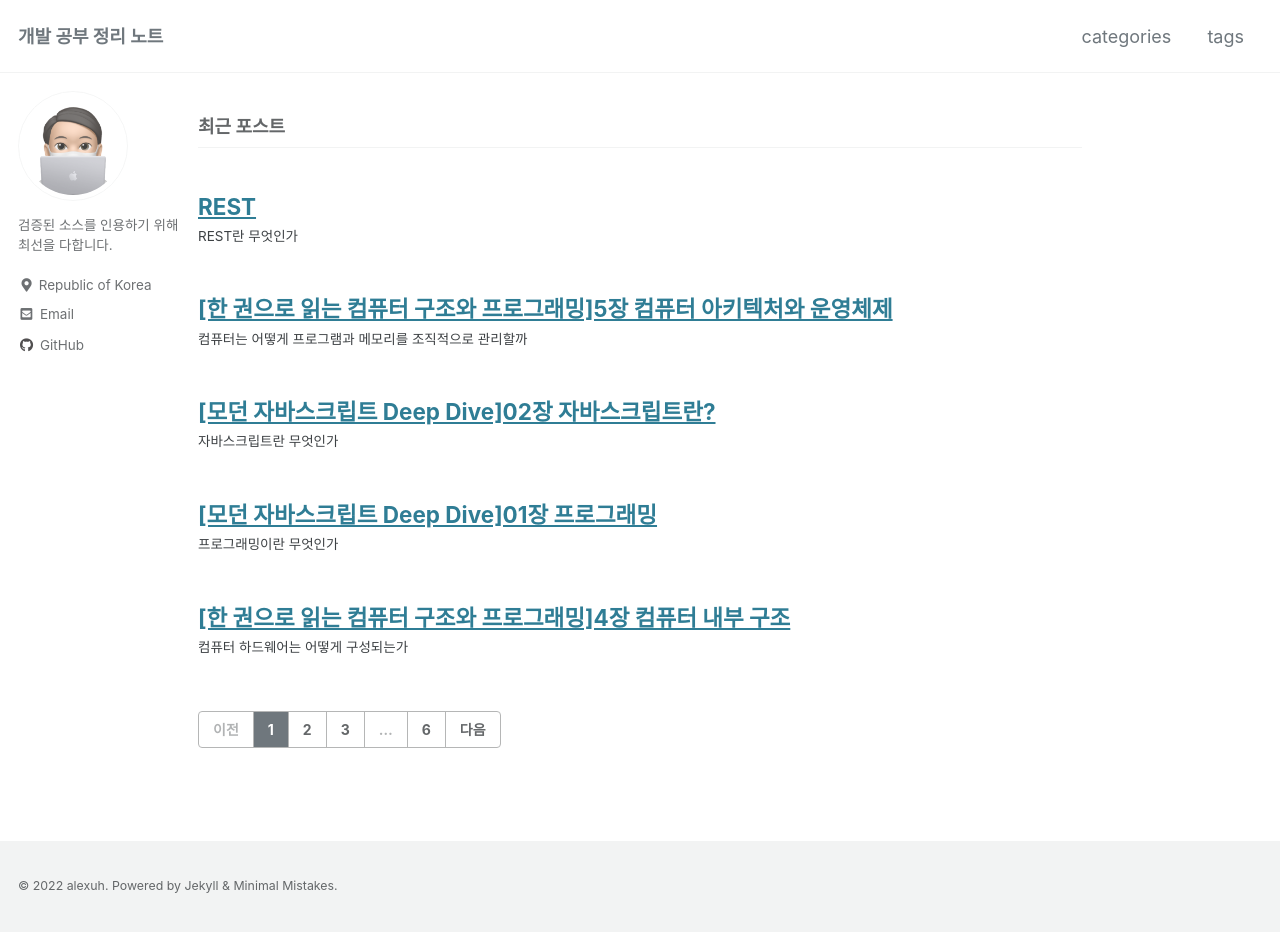
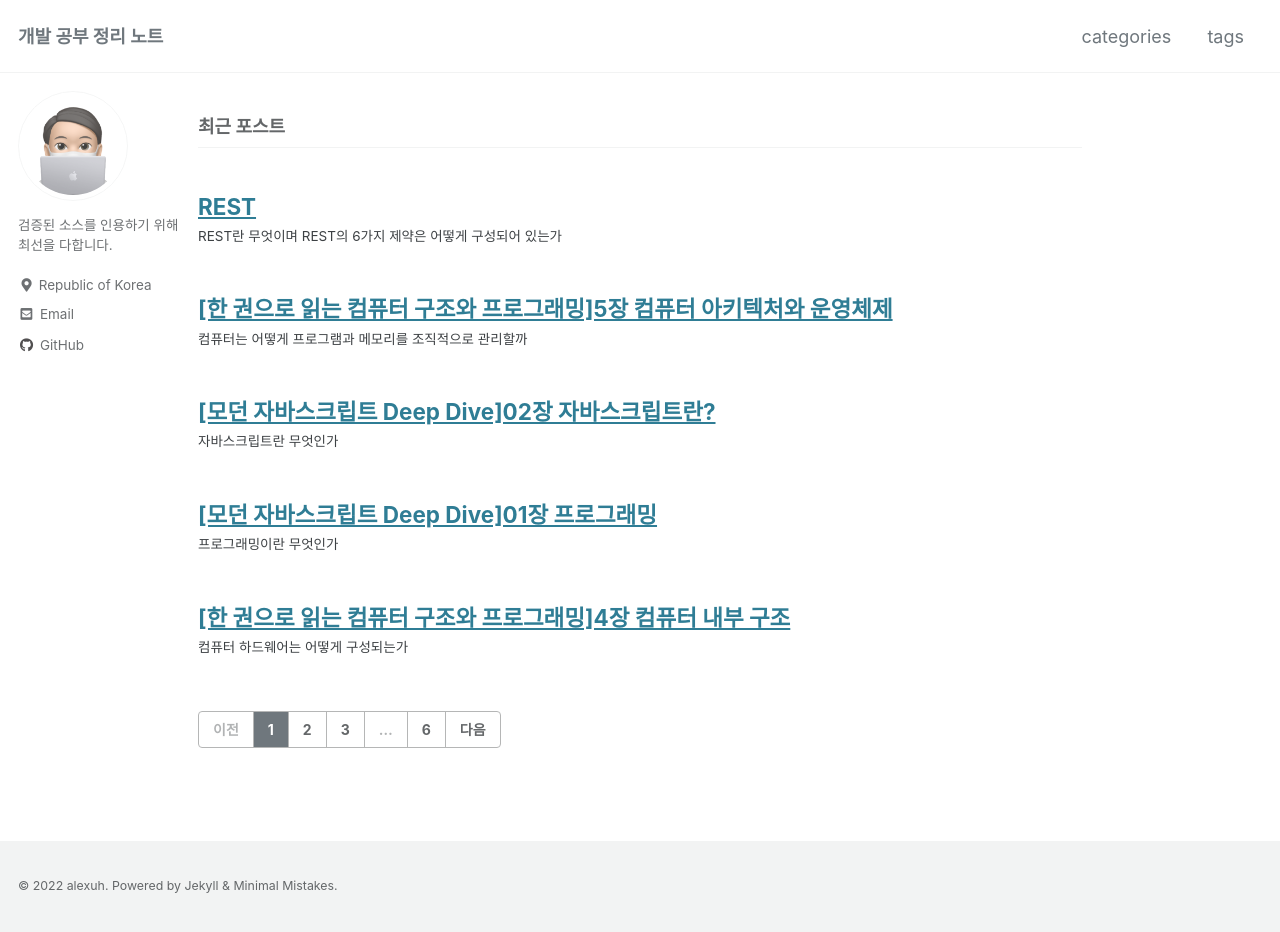
Before and after one commit to alexuhn/alexuhn.github.io-old, a Jekyll site: the page built from index.html, in a window 1280 px wide and 932 px high. Built offline with Jekyll 4.4.1, drawn with Linux system fonts in a browser that asks for light colours; cached includes are drawn as plain includes; some web fonts are replaced; the list of posts is cut into pages by our own code.

Commit message:
Edit a TIL post

```diff
--- a/_posts/TIL/2022-06-28-REST.md
+++ b/_posts/TIL/2022-06-28-REST.md
@@ -1,6 +1,6 @@
 ---
 title: "REST"
-excerpt: "REST란 무엇인가"
+excerpt: "REST란 무엇이며 REST의 6가지 제약은 어떻게 구성되어 있는가"
 categories:
   - TIL
 tags:
```
